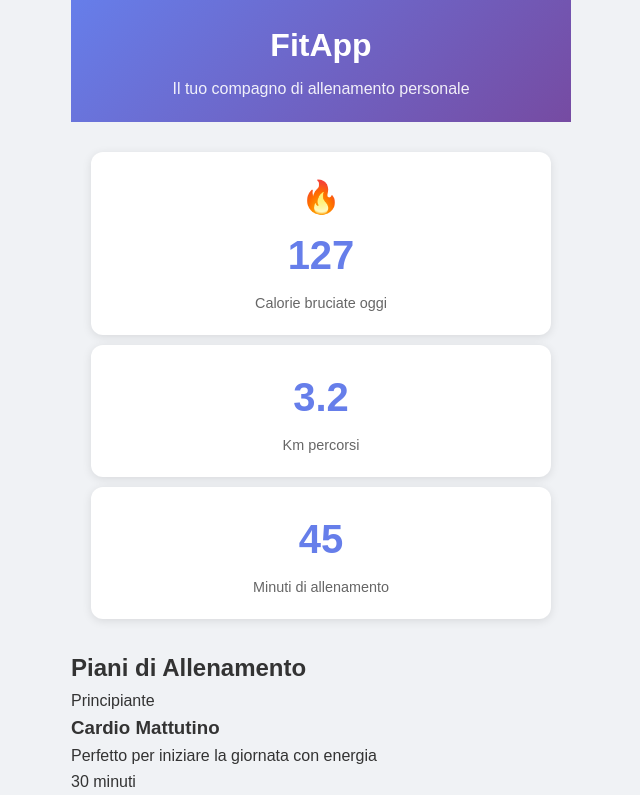
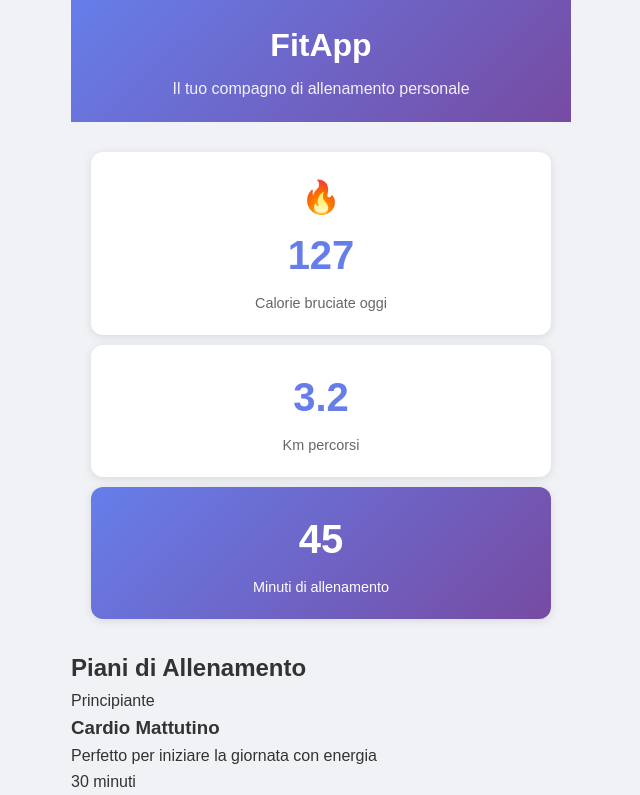
Before and after one commit to BelliaNino/htmlcss-fit-app, a plain HTML site: page index copia.html in a window 1280 px wide. Shown: the top 795 px of the page, without its empty margins (319-959 px from the left). Drawn offline with Linux system fonts and the light colour scheme.

Commit message:
fix third container

```diff
--- a/solutions.css
+++ b/solutions.css
@@ -64,3 +64,15 @@ body {
     display: block;
     font-size: 2rem;
     }
+
+.stats-grid:nth-child(3) {
+    background: linear-gradient(135deg, #667eea 0%, #764ba2 100%);
+    }
+
+.stats-container .stats-grid:nth-of-type(3) .stat-number {
+    color: white;
+    }
+
+.stats-container .stats-grid:nth-of-type(3) .stat-label {
+    color: white;
+}
```
